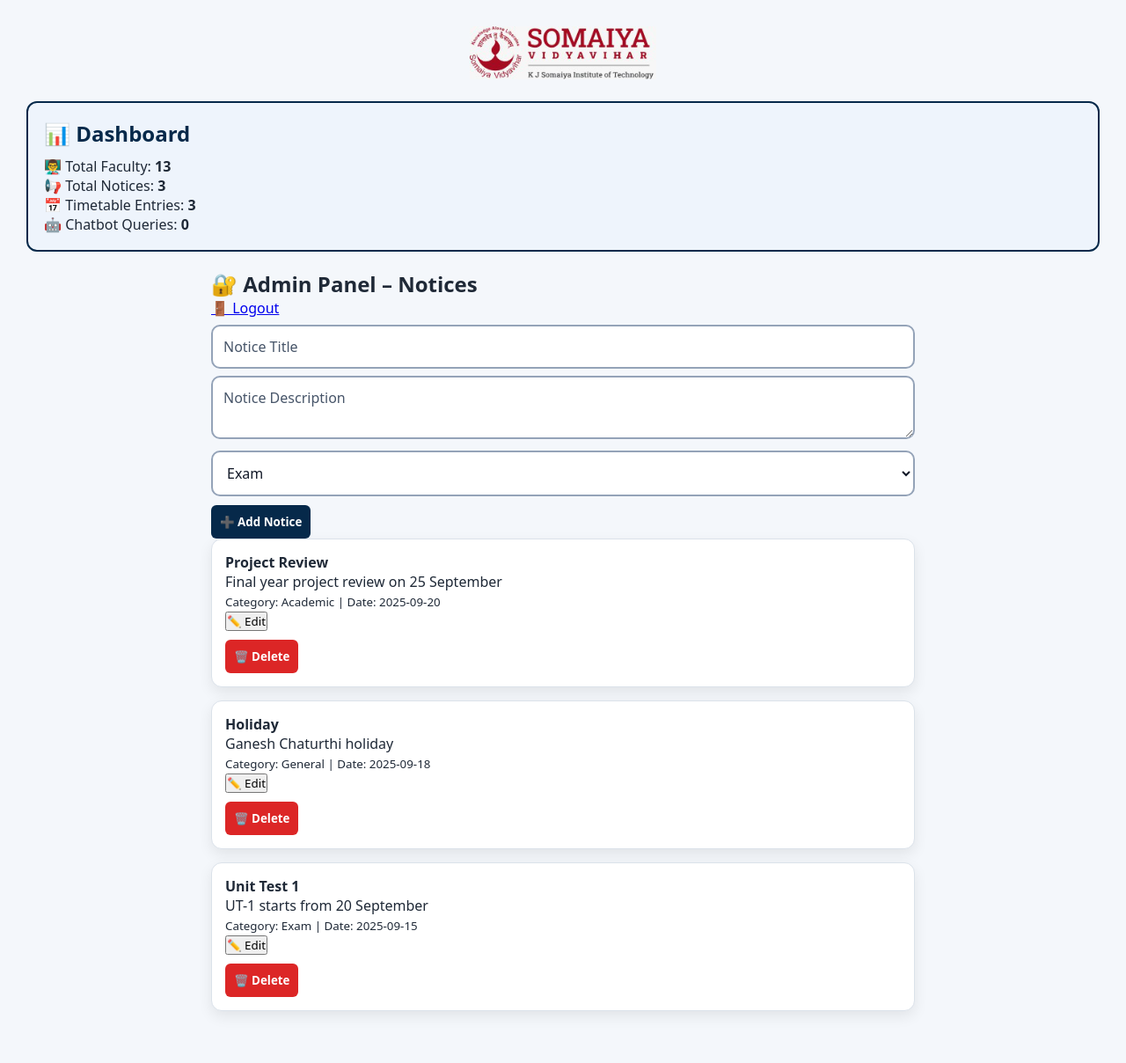
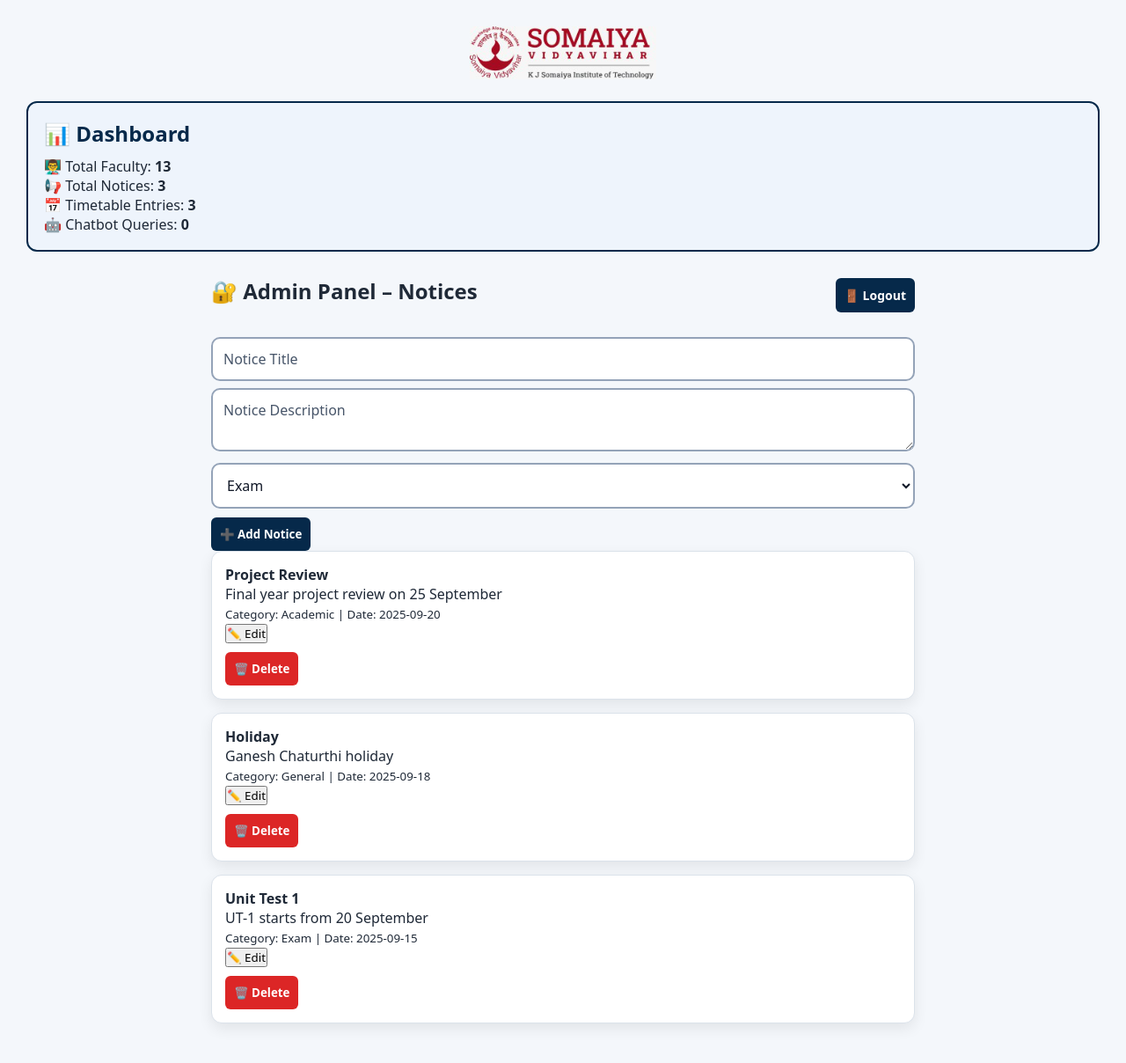
Before and after one commit to MeetJethwa07/college-dept-chatbot, a Flask app: page /admin in a window 1280 px wide. Shown: the whole page at 88% size. Before the commit the page ends 1152 px from the top, so only its background shows below. Run offline with Flask 3, Linux system fonts and the light colour scheme; the visitor is signed in with stand-in values (Sample User, id 1); data comes from the database, SQL or seed files in the repository; data that the repository does not hold is empty.

Commit message:
Move logout to top-right and style as button

```diff
--- a/static/style.css
+++ b/static/style.css
@@ -392,3 +392,23 @@
     text-decoration: none;
     font-weight: bold;
 }
+
+/* ===== ADMIN TOP ACTIONS LAYOUT ===== */
+.top-actions {
+    display: flex;
+    justify-content: space-between;
+    align-items: center;
+    margin-bottom: 20px;
+}
+
+/* ===== LOGOUT BUTTON ===== */
+.logout-btn {
+    background-color: #dc2626;
+    padding: 8px 18px;
+    border-radius: 8px;
+    font-size: 14px;
+}
+
+.logout-btn:hover {
+    background-color: #b91c1c;
+}
--- a/templates/admin.html
+++ b/templates/admin.html
@@ -158,8 +158,14 @@
 <div class="admin-container">
     <div class="top-actions">
         <h2>🔐 Admin Panel – Notices</h2>
-        <a href="/admin-logout">🚪 Logout</a>
+
+        <form action="/admin-logout" method="get">
+            <button type="submit" class="admin-btn logout-btn">
+                🚪 Logout
+            </button>
+        </form>
     </div>
+
 
     <!-- ADD NOTICE FORM -->
     <form method="POST" action="/admin/add-notice">
```
